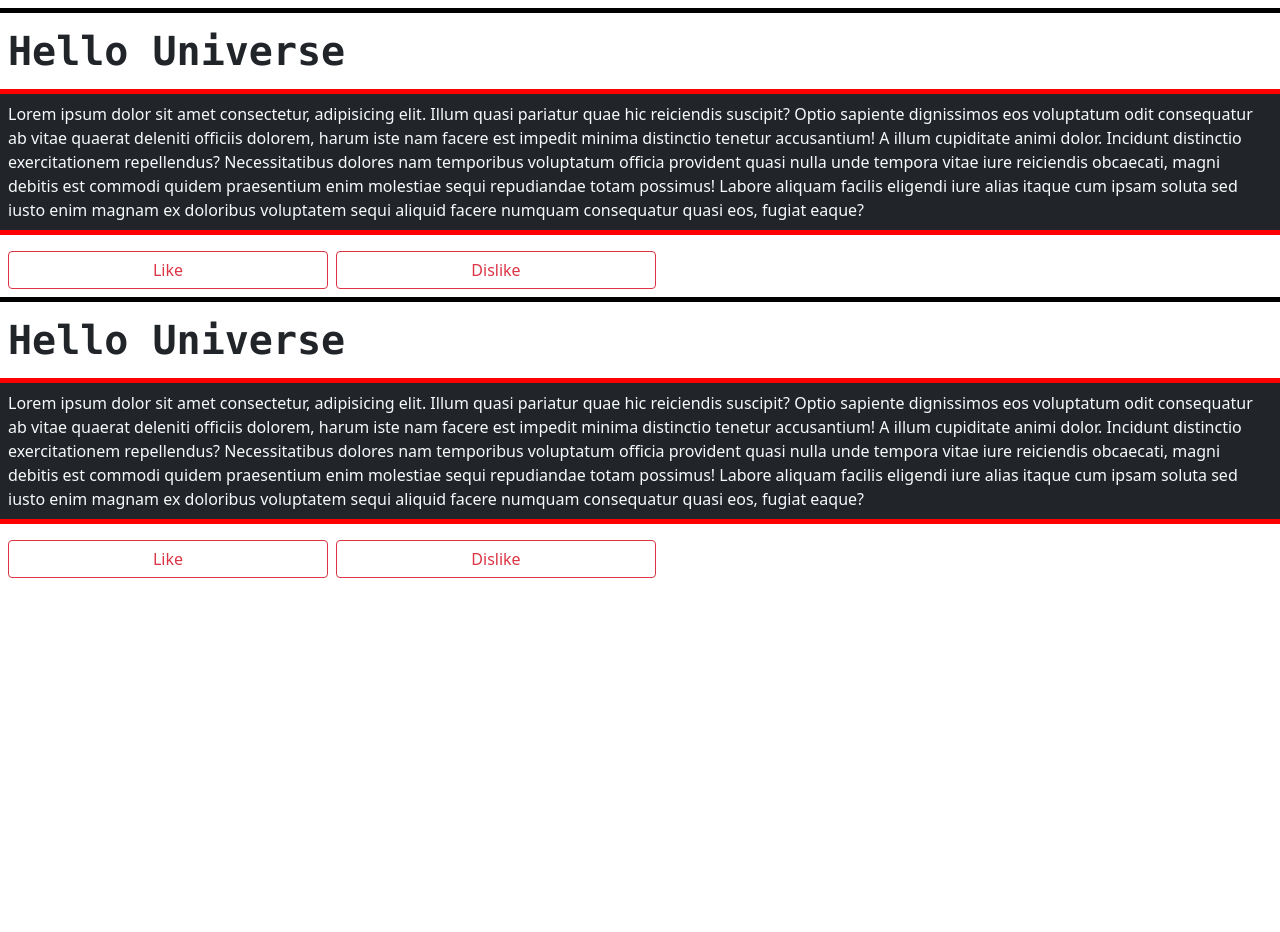
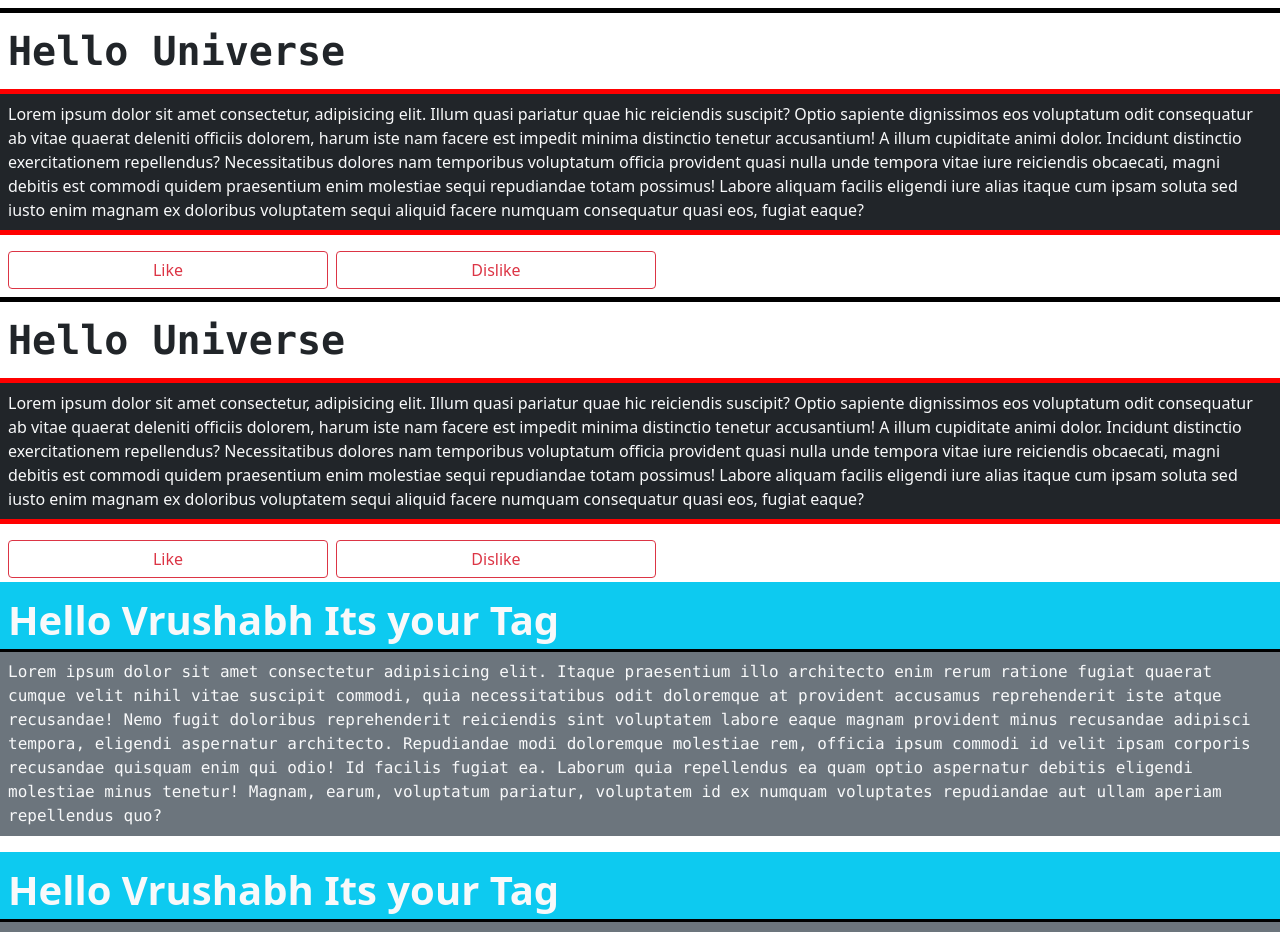
Before and after one commit to dhonevrushabh07/react-project-day18-part2, a React (Create React App) app: page / in a window 1280 px wide. Shown: the top 932 px of the page. Before the commit the page ends 800 px from the top, so only its background shows below. Built offline with nearby package versions, Linux system fonts and the light colour scheme.

Commit message:
part3 b3 app.js updated

```diff
--- a/src/App.js
+++ b/src/App.js
@@ -3,6 +3,8 @@ export default function App() {
     <div>
       <HelloUniverse></HelloUniverse>
       <HelloUniverse />
+      <Vrushabh></Vrushabh>
+      <Vrushabh />
     </div>
   );
 }
@@ -49,3 +51,30 @@ function HelloUniverse() {
     </div>
   );
 }
+
+export function Vrushabh() {
+  return (
+    <div>
+      <div
+        className="bg-info p-2 fs-1 fw-bolder text-light mt-1"
+        style={{ height: "70px", borderBottom: "black solid" }}
+      >
+        Hello Vrushabh Its your Tag
+      </div>
+      <p className="bg-secondary text-light p-2 font-monospace">
+        Lorem ipsum dolor sit amet consectetur adipisicing elit. Itaque
+        praesentium illo architecto enim rerum ratione fugiat quaerat cumque
+        velit nihil vitae suscipit commodi, quia necessitatibus odit doloremque
+        at provident accusamus reprehenderit iste atque recusandae! Nemo fugit
+        doloribus reprehenderit reiciendis sint voluptatem labore eaque magnam
+        provident minus recusandae adipisci tempora, eligendi aspernatur
+        architecto. Repudiandae modi doloremque molestiae rem, officia ipsum
+        commodi id velit ipsam corporis recusandae quisquam enim qui odio! Id
+        facilis fugiat ea. Laborum quia repellendus ea quam optio aspernatur
+        debitis eligendi molestiae minus tenetur! Magnam, earum, voluptatum
+        pariatur, voluptatem id ex numquam voluptates repudiandae aut ullam
+        aperiam repellendus quo?
+      </p>
+    </div>
+  );
+}
```
